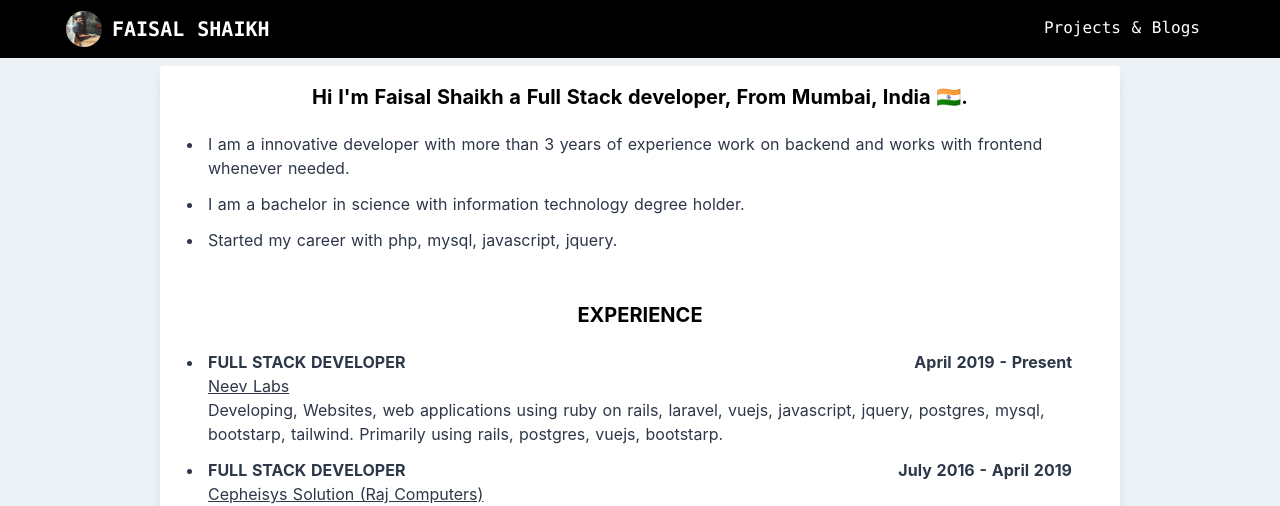
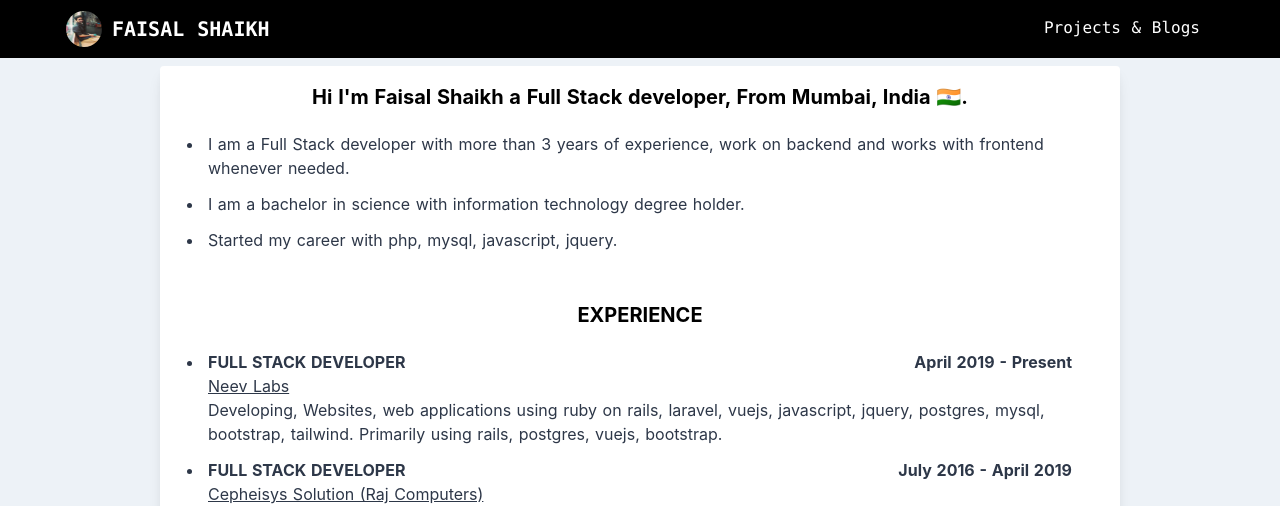
Before and after one commit to faisalshaikh8433/self-website, a Nuxt app: page / in a window 1280 px wide. Shown: the top 506 px of the page. Built offline with nearby package versions, Linux system fonts and the light colour scheme.

Commit message:
fixes spelling mistake

```diff
--- a/pages/index.vue
+++ b/pages/index.vue
@@ -1,6 +1,5 @@
 <template>
   <div class="w-full lg:w-3/4  rounded overflow-hidden shadow-lg ">
-    <!-- <img class="w-full" src="/img/card-top.jpg" alt="Sunset in the mountains" /> -->
     <div class="px-6 py-4 ">
       <div class="font-bold text-xl mb-2 text-center">
         Hi I'm Faisal Shaikh a Full Stack developer, From Mumbai, India 🇮🇳.
@@ -8,7 +7,7 @@
       <p class="text-gray-800 m-1 p-1 text-base">
         <ul class="list-disc px-2">
           <li class="m-1 p-1">
-            I am a innovative developer with more than 3 years of experience work on backend and works with frontend whenever needed.
+            I am a Full Stack developer with more than 3 years of experience, work on backend and works with frontend whenever needed.
           </li>
           <li class="m-1 p-1">
             I am a bachelor in science with information technology degree holder.
@@ -35,8 +34,8 @@
             </div>
             <div>
               <p>
-                Developing, Websites, web applications using ruby on rails, laravel, vuejs, javascript, jquery, postgres, mysql, bootstarp, tailwind.
-                Primarily using rails, postgres, vuejs, bootstarp.
+                Developing, Websites, web applications using ruby on rails, laravel, vuejs, javascript, jquery, postgres, mysql, bootstrap, tailwind.
+                Primarily using rails, postgres, vuejs, bootstrap.
               </p>
             </div>
           </li>
```
